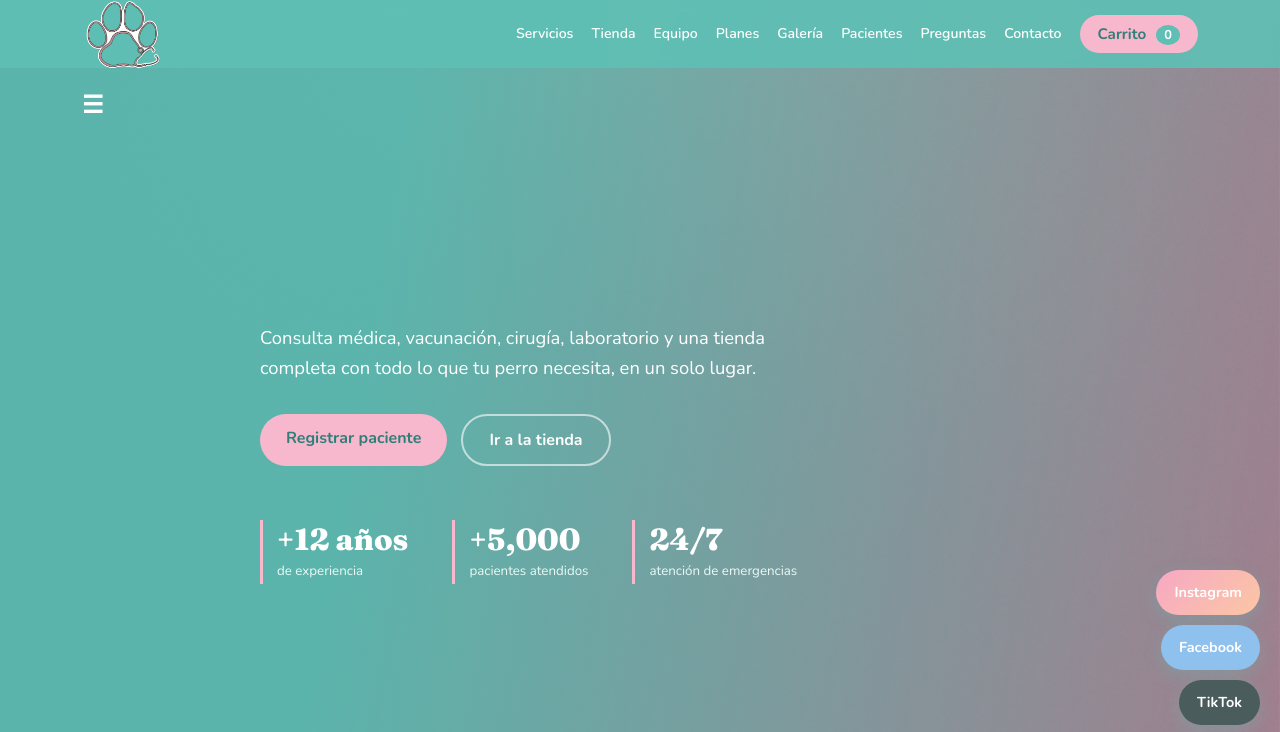
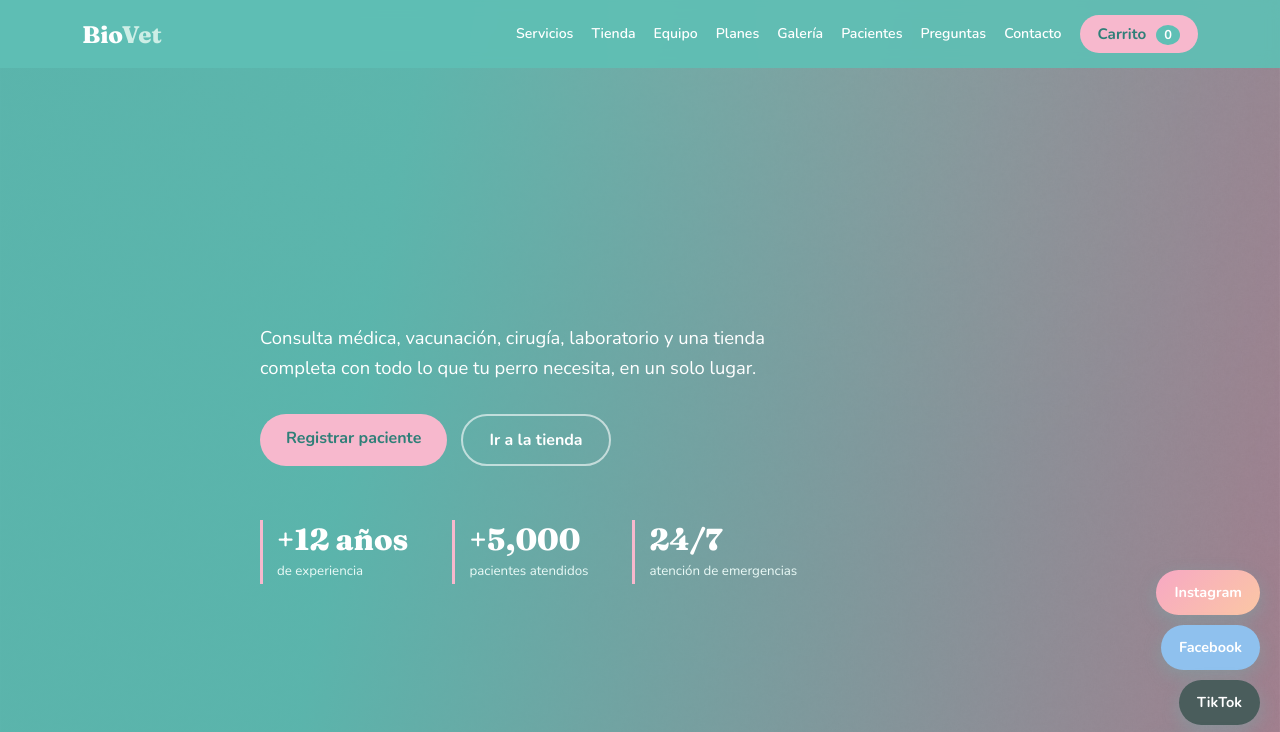
Before and after one commit to katiaramirezbonilla-eng/BioVet, a plain HTML site: page index.html in a window 1280 px wide. Shown: the top 732 px of the page. Drawn offline with nearby package versions, Linux system fonts and the light colour scheme.

Commit message:
Update index.html

```diff
--- a/index.html
+++ b/index.html
@@ -1,15 +1,10 @@
 <!DOCTYPE html>
 <html lang="es">
 <head>
- <meta charset="utf-8">
- <meta name="viewport" content="width=device-width, initial-scale=1">
- <title>BioVet | Clínica Veterinaria y Tienda para Mascotas</title>
-
- <link rel="icon" type="image/jpeg" href="images/logo.jpeg">
- <link rel="shortcut icon" href="logo.jpeg">
- <link rel="apple-touch-icon" href="images/logo.jpeg">
-
- <link href="https://fonts.googleapis.com/css2?family=Fraunces:wght@600;800&family=Nunito:wght@400;600;700&display=swap" rel="stylesheet">
+<meta charset="utf-8">
+<meta name="viewport" content="width=device-width, initial-scale=1">
+<title>BioVet | Clínica Veterinaria y Tienda para Mascotas</title>
+<link href="https://fonts.googleapis.com/css2?family=Fraunces:wght@600;800&family=Nunito:wght@400;600;700&display=swap" rel="stylesheet">
 <style>
 :root{--teal:#5fbfb5;--teal2:#a8e0da;--mint:#cdeee6;--sun:#f7b8cd;--yel:#fde7a8;--dk:#2f7f78;--bg:#fdf0f4;--ink:#4a5d5c;--mut:#7f9694;--line:#f6d5e0;--red:#ee8aa0;
 --i-fondo:none;--i-overlay:none;--i-bg:none;--i-logo:none}
@@ -163,7 +158,7 @@ footer{background:var(--teal);color:#eafaf7;text-align:center;padding:28px;font-
 
 <header>
  <div class="wrap">
-  <a href="#inicio" class="logo"><img src="logo.jpeg" alt="Logo de la veterinaria" style="max-height:110px; width: auto; margin-top:30px;></a>
+  <a href="#inicio" class="logo">Bio<span>Vet</span></a>
   <button class="burger" aria-label="Menú" onclick="document.getElementById('nav').classList.toggle('open')">☰</button>
   <nav id="nav" onclick="this.classList.remove('open')">
    <a href="#servicios">Servicios</a><a href="#tienda">Tienda</a><a href="#equipo">Equipo</a><a href="#planes">Planes</a><a href="#galeria">Galería</a><a href="#registro">Pacientes</a><a href="#faq">Preguntas</a><a href="#contacto">Contacto</a>
```
